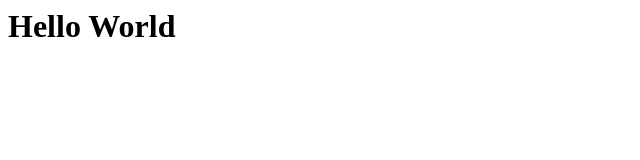
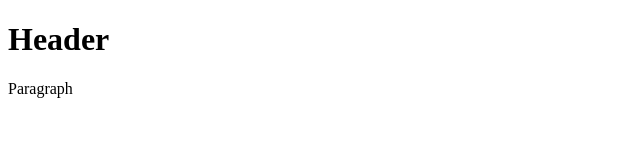
Before and after one commit to sikozonpc/Guess-the-country, a plain HTML site: page index.html in a window 1280 px wide. Shown: the whole page, without its empty margins (0-640 px from the left). Drawn offline with Linux system fonts and the light colour scheme.

Commit message:
Add some HTML structure

```diff
--- a/index.html
+++ b/index.html
@@ -1 +1,12 @@
-<h1>Hello World</h1>
+<!DOCTYPE html>
+<html>
+	<head>
+		<title>Git test website</title>
+	</head>
+	<body>
+		<main>
+			<h1>Header</h1>
+			<p>Paragraph</p>
+		</main>
+	</body>
+</html>
```
